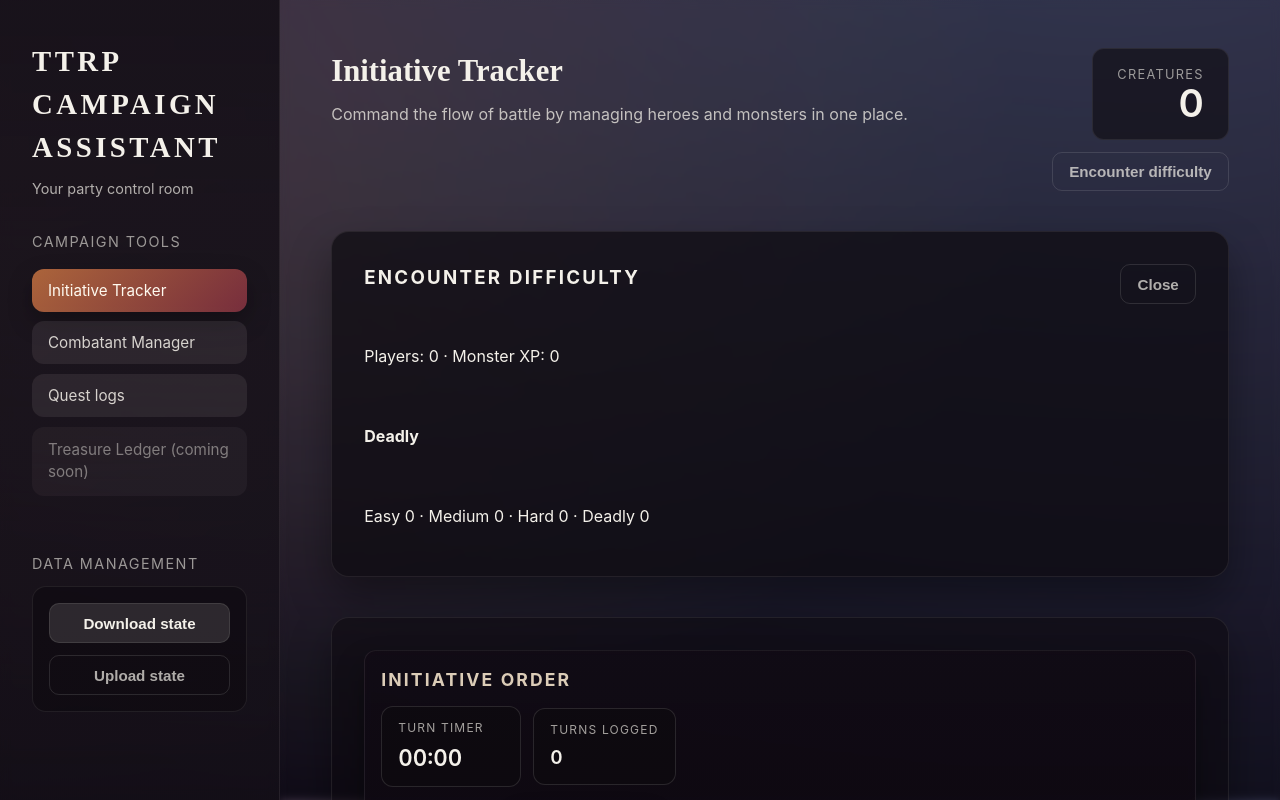
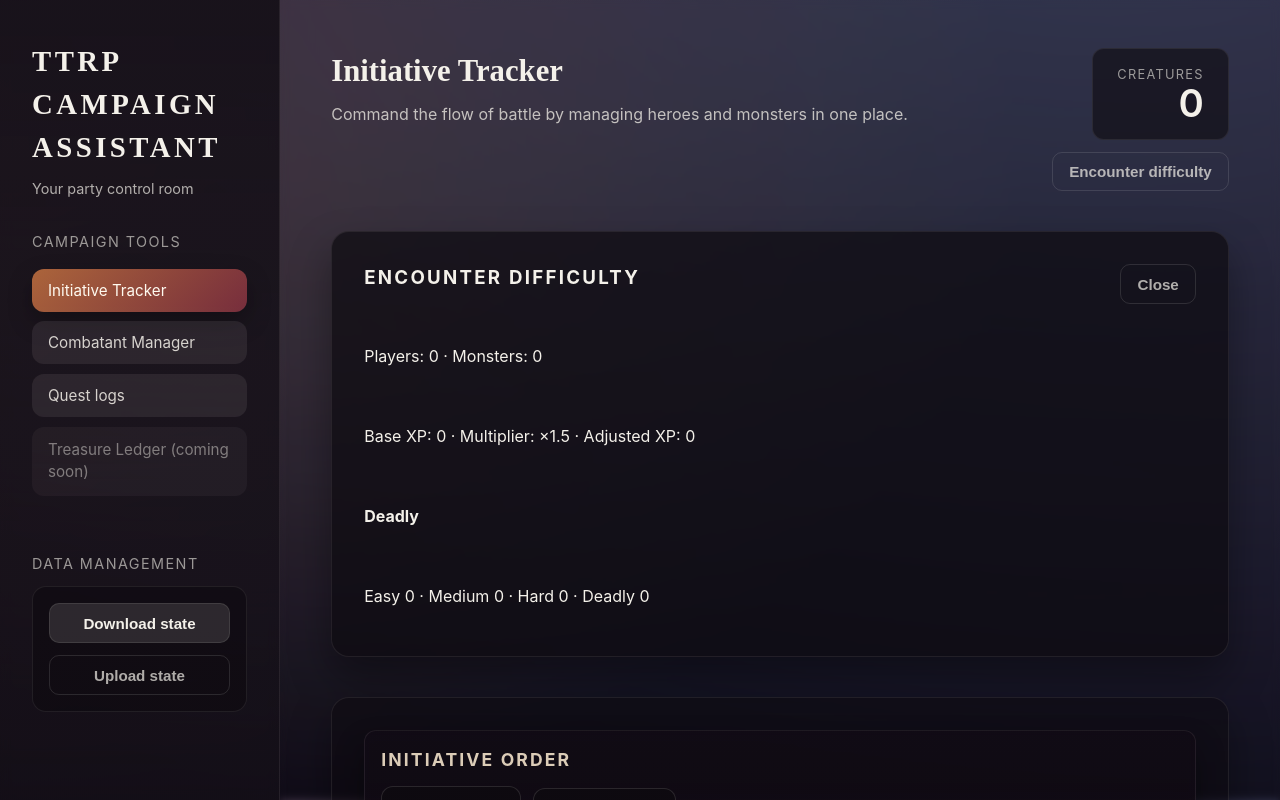
Before and after one commit to FireHeartA/DND, a React (Vite) app in the folder apps/dnd-initiative-tracker/: page / in a window 1280 px wide. Both pictures are taken after a click on the button "Encounter difficulty". Shown: the top 800 px of the page. Built offline with nearby package versions, Linux system fonts and the light colour scheme.

Commit message:
Fix encounter difficulty math and add editable monster XP

```diff
--- a/apps/dnd-initiative-tracker/src/components/campaign/CampaignManagerView.tsx
+++ b/apps/dnd-initiative-tracker/src/components/campaign/CampaignManagerView.tsx
@@ -44,6 +44,7 @@ interface MonsterEditDraft {
   armorClass: string
   hitPoints: string
   challengeRating: string
+  challengeXpValue: string
   damageImmunities: string[]
   damageResistances: string[]
   damageVulnerabilities: string[]
@@ -813,6 +814,10 @@ export const CampaignManagerView: React.FC = () => {
         armorClass: monster.armorClass !== null ? String(monster.armorClass) : '',
         hitPoints: monster.hitPoints !== null ? String(monster.hitPoints) : '',
         challengeRating: monster.challengeRating || '',
+        challengeXpValue:
+          typeof monster.challengeXpValue === 'number' && Number.isFinite(monster.challengeXpValue)
+            ? String(monster.challengeXpValue)
+            : '',
         damageImmunities: parseDefenseList(monster.damageImmunities),
         damageResistances: parseDefenseList(monster.damageResistances),
         damageVulnerabilities: parseDefenseList(monster.damageVulnerabilities),
@@ -1052,6 +1057,8 @@ export const CampaignManagerView: React.FC = () => {
       const hitPointsInput = typeof draft.hitPoints === 'string' ? draft.hitPoints.trim() : ''
       const challengeRatingInput =
         typeof draft.challengeRating === 'string' ? draft.challengeRating.trim() : ''
+      const challengeXpValueInput =
+        typeof draft.challengeXpValue === 'string' ? draft.challengeXpValue.trim() : ''
 
       const damageImmunities = Array.isArray(draft.damageImmunities)
         ? draft.damageImmunities
@@ -1094,6 +1101,21 @@ export const CampaignManagerView: React.FC = () => {
         }
         hitPointsValue = Math.max(1, Math.trunc(parsedHp))
       }
+      let challengeXpValue: number | null = null
+      if (challengeXpValueInput) {
+        const parsedXp = Number.parseInt(challengeXpValueInput.replace(/,/g, ''), 10)
+        if (!Number.isFinite(parsedXp) || parsedXp < 0) {
+          setMonsterEdits((prev) => ({
+            ...prev,
+            [monsterId]: {
+              ...draft,
+              error: 'XP value must be a non-negative whole number or left blank.',
+            },
+          }))
+          return
+        }
+        challengeXpValue = Math.trunc(parsedXp)
+      }
 
       const baseTags = prepareMonsterTags(Array.isArray(draft.tags) ? draft.tags : [])
       const filteredTags = baseTags.filter((tag) => {
@@ -1134,6 +1156,7 @@ export const CampaignManagerView: React.FC = () => {
           armorClass: armorClassValue,
           hitPoints: hitPointsValue,
           challengeRating: challengeRatingInput,
+          challengeXpValue,
           damageImmunities: damageImmunitiesString,
           damageResistances: damageResistancesString,
           damageVulnerabilities: damageVulnerabilitiesString,
@@ -2169,6 +2192,21 @@ export const CampaignManagerView: React.FC = () => {
                                   autoComplete="off"
                                 />
                               </label>
+                              <label>
+                                <span>XP Value</span>
+                                <input
+                                  value={editDraft.challengeXpValue}
+                                  onChange={(event) =>
+                                    handleMonsterEditFieldChange(
+                                      monster.id,
+                                      'challengeXpValue',
+                                      event.target.value,
+                                    )
+                                  }
+                                  placeholder="1800"
+                                  inputMode="numeric"
+                                />
+                              </label>
                             </div>
                             <div className="monster-card__defenses">
                               {(
--- a/apps/dnd-initiative-tracker/src/components/initiative/InitiativeView.tsx
+++ b/apps/dnd-initiative-tracker/src/components/initiative/InitiativeView.tsx
@@ -185,6 +185,28 @@ export const InitiativeView: React.FC<InitiativeViewProps> = ({ onNavigateToCamp
         const monster = combatant.sourceMonsterId ? monsterLibrary.monsters[combatant.sourceMonsterId] : null
         return sum + (monster?.challengeXpValue ?? 0)
       }, 0)
+    const monsterCount = combatants.filter((combatant) => combatant.type === 'monster').length
+    const getBaseMultiplier = (count: number): number => {
+      if (count <= 1) return 1
+      if (count === 2) return 1.5
+      if (count <= 6) return 2
+      if (count <= 10) return 2.5
+      if (count <= 14) return 3
+      return 4
+    }
+    const getAdjustedMultiplier = (count: number, partySize: number): number => {
+      const track = [0.5, 1, 1.5, 2, 2.5, 3, 4, 5]
+      const base = getBaseMultiplier(count)
+      const idx = track.indexOf(base)
+      if (idx === -1) return base
+      if (partySize < 3) {
+        return track[Math.min(track.length - 1, idx + 1)]
+      }
+      if (partySize >= 6) {
+        return track[Math.max(0, idx - 1)]
+      }
+      return base
+    }
     const thresholds = playerLevels.reduce(
       (acc, level) => {
         const row = encounterThresholdsByLevel[Math.min(20, Math.max(1, level))]
@@ -192,9 +214,17 @@ export const InitiativeView: React.FC<InitiativeViewProps> = ({ onNavigateToCamp
       },
       { easy: 0, medium: 0, hard: 0, deadly: 0 },
     )
+    const multiplier = getAdjustedMultiplier(monsterCount, playerLevels.length)
+    const adjustedXp = Math.round(monsterXp * multiplier)
     const difficulty =
-      monsterXp >= thresholds.deadly ? 'Deadly' : monsterXp >= thresholds.hard ? 'Hard' : monsterXp >= thresholds.medium ? 'Medium' : monsterXp >= thresholds.easy ? 'Easy' : 'Trivial'
-    return { playerCount: playerLevels.length, monsterXp, thresholds, difficulty }
+      adjustedXp >= thresholds.deadly
+        ? 'Deadly'
+        : adjustedXp >= thresholds.hard
+          ? 'Hard'
+          : adjustedXp >= thresholds.medium
+            ? 'Medium'
+            : 'Easy'
+    return { playerCount: playerLevels.length, monsterXp, adjustedXp, multiplier, monsterCount, thresholds, difficulty }
   }, [combatants, monsterLibrary.monsters])
 
   const combatantDisplayNames = useMemo(() => {
@@ -1483,7 +1513,8 @@ export const InitiativeView: React.FC<InitiativeViewProps> = ({ onNavigateToCamp
             <h3>Encounter difficulty</h3>
             <button type="button" className="ghost-button" onClick={() => setIsEncounterDifficultyVisible(false)}>Close</button>
           </header>
-          <p>Players: {encounterDifficultySummary.playerCount} · Monster XP: {encounterDifficultySummary.monsterXp}</p>
+          <p>Players: {encounterDifficultySummary.playerCount} · Monsters: {encounterDifficultySummary.monsterCount}</p>
+          <p>Base XP: {encounterDifficultySummary.monsterXp} · Multiplier: ×{encounterDifficultySummary.multiplier} · Adjusted XP: {encounterDifficultySummary.adjustedXp}</p>
           <p><strong>{encounterDifficultySummary.difficulty}</strong></p>
           <p>Easy {encounterDifficultySummary.thresholds.easy} · Medium {encounterDifficultySummary.thresholds.medium} · Hard {encounterDifficultySummary.thresholds.hard} · Deadly {encounterDifficultySummary.thresholds.deadly}</p>
         </section>
--- a/apps/dnd-initiative-tracker/src/store/monsterLibrarySlice.ts
+++ b/apps/dnd-initiative-tracker/src/store/monsterLibrarySlice.ts
@@ -364,6 +364,7 @@ export interface UpdateMonsterDetailsArgs {
   armorClass?: number | string | null
   hitPoints?: number | string | null
   challengeRating?: string | null
+  challengeXpValue?: number | string | null
   damageImmunities?: string | string[] | null
   damageResistances?: string | string[] | null
   damageVulnerabilities?: string | string[] | null
@@ -464,6 +465,7 @@ const monsterLibrarySlice = createSlice({
         armorClass,
         hitPoints,
         challengeRating,
+        challengeXpValue,
         damageImmunities,
         damageResistances,
         damageVulnerabilities,
@@ -477,6 +479,7 @@ const monsterLibrarySlice = createSlice({
             armorClass,
             hitPoints,
             challengeRating,
+            challengeXpValue,
             damageImmunities,
             damageResistances,
             damageVulnerabilities,
@@ -492,6 +495,7 @@ const monsterLibrarySlice = createSlice({
           armorClass,
           hitPoints,
           challengeRating,
+          challengeXpValue,
           damageImmunities,
           damageResistances,
           damageVulnerabilities,
@@ -548,6 +552,9 @@ const monsterLibrarySlice = createSlice({
 
         if (typeof challengeRating !== 'undefined') {
           updates.challengeRating = sanitizeOptionalString(challengeRating)
+        }
+        if (typeof challengeXpValue !== 'undefined') {
+          updates.challengeXpValue = sanitizeNumber(challengeXpValue)
         }
 
         if (typeof damageImmunities !== 'undefined') {
```
